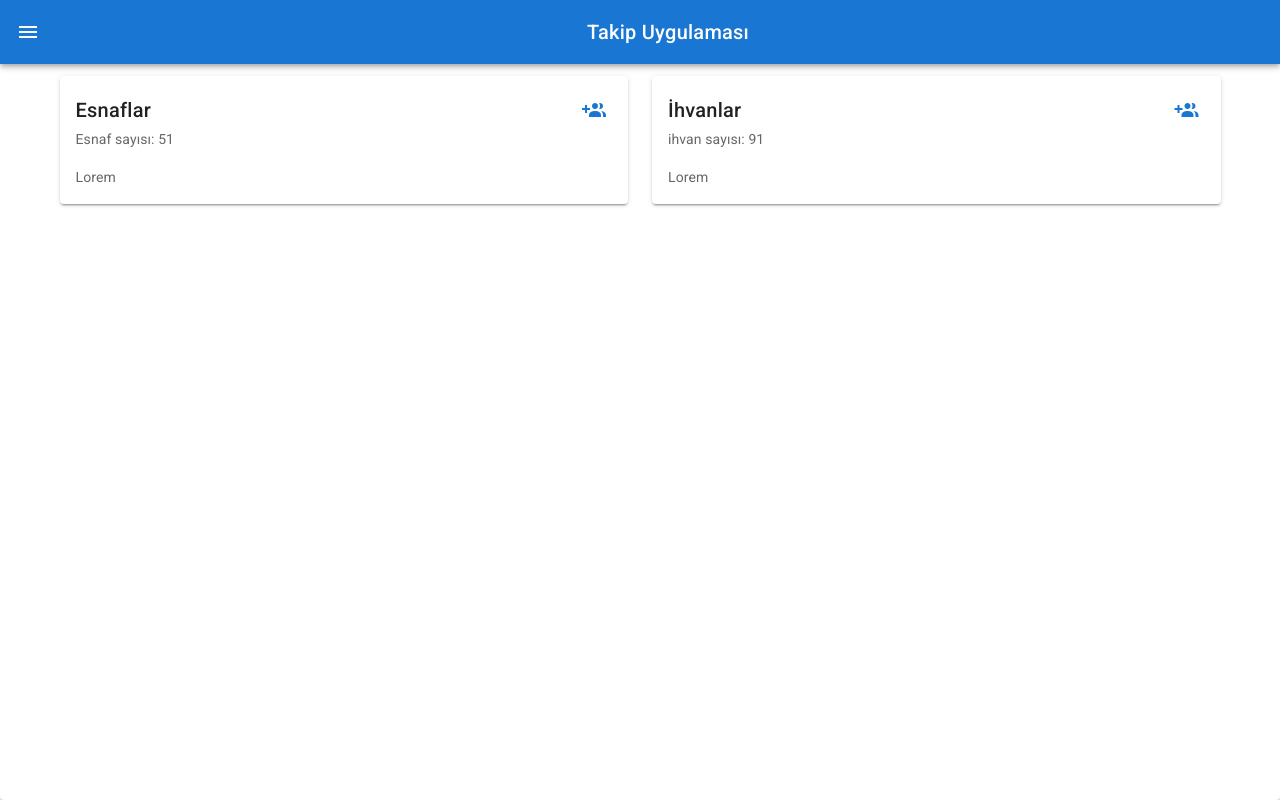
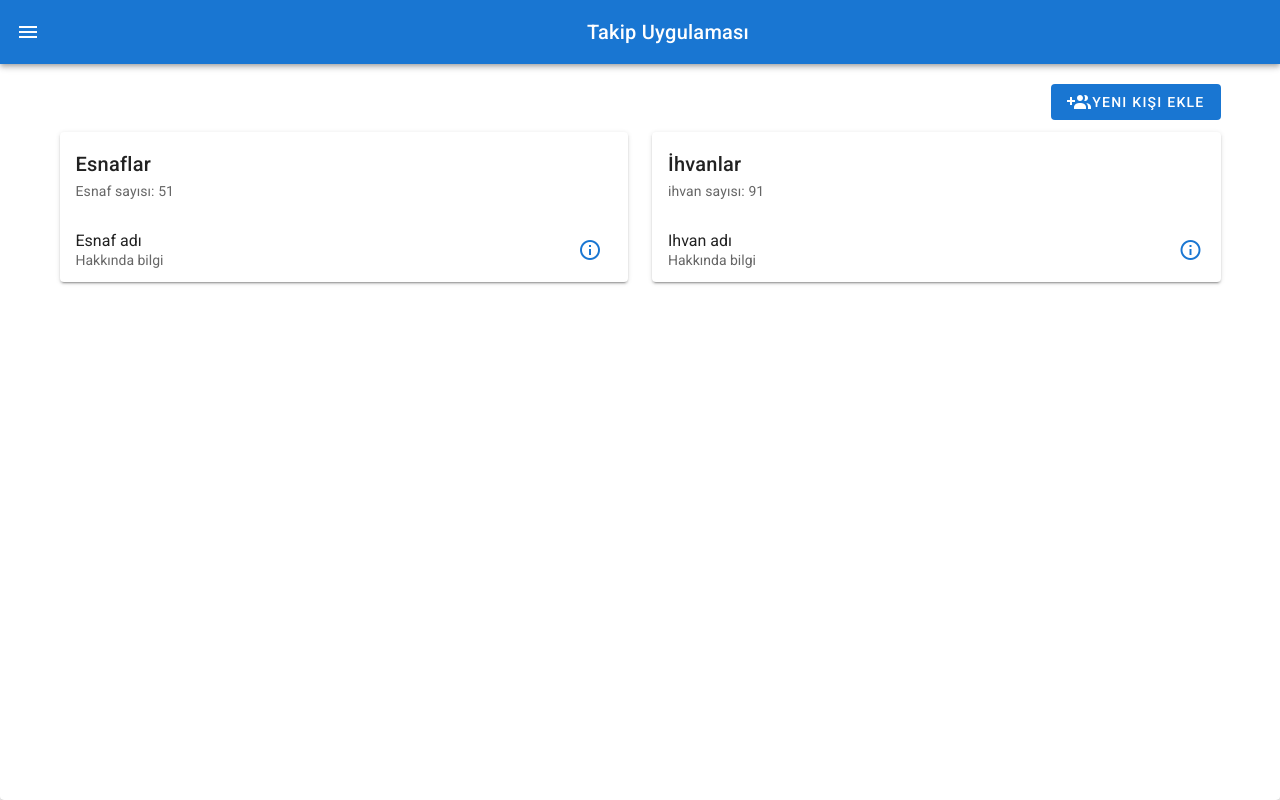
Before and after one commit to akifkadioglu/visit-app-frontend, a Vue app: page /kisiler in a window 1280 px wide. Built offline with nearby package versions, Linux system fonts and the light colour scheme; what vue-apexcharts would draw is missing.

Commit message:
added new functions

```diff
--- a/src/App.vue
+++ b/src/App.vue
@@ -54,4 +54,8 @@ body {
 .scroll {
   overflow-y: scroll;
 }
+.center {
+  display: grid;
+  place-items: center;
+}
 </style>
--- /dev/null
+++ b/src/components/Account/ChangeName.vue
@@ -0,0 +1,18 @@
+<template>
+  <div>
+    <v-card-subtitle> İsim Değiştir </v-card-subtitle>
+    <v-text-field placeholder="Yeni isminizi giriniz" rounded filled />
+    <v-btn color="primary" x-large class="save-button mt-2 mb-5">Kaydet</v-btn>
+  </div>
+</template>
+
+<script>
+export default {};
+</script>
+
+<style scoped>
+.save-button {
+  width: 100%;
+  height: 50px;
+}
+</style>
--- /dev/null
+++ b/src/components/Account/ChangePassword.vue
@@ -0,0 +1,20 @@
+<template>
+  <div>
+    <v-card-subtitle> Şifre Değiştir </v-card-subtitle>
+
+    <v-text-field placeholder="Mevcut Şifreyi giriniz" rounded filled />
+    <v-text-field placeholder="Yeni Şifreyi giriniz" rounded filled />
+    <v-text-field placeholder="Yeni Şifreyi Yeniden giriniz" rounded filled />
+    <v-btn color="primary" x-large class="save-button mt-2 mb-5">Kaydet</v-btn>
+  </div>
+</template>
+
+<script>
+export default {};
+</script>
+
+<style scoped>
+.save-button {
+  width: 100%;
+}
+</style>
--- a/src/components/Home/AddToVisits.vue
+++ b/src/components/Home/AddToVisits.vue
@@ -16,7 +16,7 @@
           <div></div>
         </div>
 
-        <div class="add-visit-form">
+        <div class="center">
           <v-card width="500px" elevation="0">
             <v-card-title class="title-overflow" primary-title>
               {{ user.name }}
@@ -97,10 +97,7 @@ export default {
 </script>
 
 <style scoped>
-.add-visit-form {
-  display: grid;
-  place-items: center;
-}
+
 .title-overflow {
   text-overflow: ellipsis;
   overflow: hidden;
--- /dev/null
+++ b/src/components/People/AddSomeone.vue
@@ -0,0 +1,38 @@
+<template>
+  <div>
+    <v-layout row justify-center>
+      <v-dialog v-model="isDialogOpen" persistent width="600">
+        <v-card>
+          <v-card-title class="headline">Yeni Kişi Ekle</v-card-title>
+          <v-card-text>Bilgiler</v-card-text>
+          <v-card-actions>
+            <v-spacer />
+            <v-btn
+              color="primary"
+              depressed
+              @click.native="$emit('closeDialog')"
+            >
+              Kapat
+            </v-btn>
+          </v-card-actions>
+        </v-card>
+      </v-dialog>
+    </v-layout>
+  </div>
+</template>
+
+<script>
+export default {
+  props: {
+    isDialogOpen: {
+      type: Boolean,
+      default: false,
+    },
+  },
+  data() {
+    return {};
+  },
+};
+</script>
+
+<style></style>
--- /dev/null
+++ b/src/components/People/Information.vue
@@ -0,0 +1,38 @@
+<template>
+  <div>
+    <v-layout row justify-center>
+      <v-dialog v-model="isDialogOpen" persistent width="600">
+        <v-card>
+          <v-card-title class="headline">Kişi adı</v-card-title>
+          <v-card-text>Bilgiler</v-card-text>
+          <v-card-actions>
+            <v-spacer />
+            <v-btn
+              color="primary"
+              depressed
+              @click.native="$emit('closeDialog')"
+            >
+              Kapat
+            </v-btn>
+          </v-card-actions>
+        </v-card>
+      </v-dialog>
+    </v-layout>
+  </div>
+</template>
+
+<script>
+export default {
+  props: {
+    isDialogOpen: {
+      type: Boolean,
+      default: false,
+    },
+  },
+  data() {
+    return {};
+  },
+};
+</script>
+
+<style></style>
--- a/src/views/Account.vue
+++ b/src/views/Account.vue
@@ -1,9 +1,51 @@
 <template>
-  <div>naber</div>
+  <div class="container">
+    <div class="center person-information-page">
+      <v-card class="person-information-card">
+        <v-card-title primary-title> Kullanıcı Adı </v-card-title>
+        <v-card-text>
+          <Transition name="fade" mode="out-in">
+            <ChangeName v-if="isNameChanging" />
+            <ChangePassword v-else />
+          </Transition>
+          <div class="text-end">
+            <v-btn color="primary" icon @click="changeMod">
+              <v-icon v-if="!isNameChanging">mdi-keyboard</v-icon>
+              <v-icon v-else>mdi-shield-key-outline</v-icon>
+            </v-btn>
+          </div>
+        </v-card-text>
+      </v-card>
+    </div>
+  </div>
 </template>
 
 <script>
-export default {};
+import ChangeName from "../components/Account/ChangeName.vue";
+import ChangePassword from "../components/Account/ChangePassword.vue";
+export default {
+  components: {
+    ChangeName,
+    ChangePassword,
+  },
+  data() {
+    return {
+      isNameChanging: true,
+    };
+  },
+  methods: {
+    changeMod() {
+      this.isNameChanging = !this.isNameChanging;
+    },
+  },
+};
 </script>
 
-<style></style>
+<style scoped>
+.person-information-card {
+  width: 600px;
+}
+.person-information-page {
+  height: 85vh;
+}
+</style>
--- a/src/views/People.vue
+++ b/src/views/People.vue
@@ -1,36 +1,101 @@
 <template>
   <div class="container">
     <div class="row">
+      <div class="text-end mt-5">
+        <v-btn color="primary" depressed @click="addSomeone">
+          <v-icon>mdi-account-multiple-plus</v-icon>
+          Yeni kişi ekle
+        </v-btn>
+      </div>
       <div class="col-sm-6">
         <v-card max-height="85vh" class="scroll">
-          <v-card-title primary-title class="navbar">
+          <v-card-title primary-title>
             <div>Esnaflar</div>
-            <v-btn color="primary" icon>
-              <v-icon>mdi-account-multiple-plus</v-icon>
-            </v-btn>
           </v-card-title>
           <v-card-subtitle> Esnaf sayısı: 51</v-card-subtitle>
-          <v-card-text> Lorem </v-card-text>
+          <v-list-item two-line>
+            <v-list-item-content>
+              <v-list-item-title>Esnaf adı</v-list-item-title>
+              <v-list-item-subtitle>Hakkında bilgi</v-list-item-subtitle>
+            </v-list-item-content>
+            <v-card-actions>
+              <v-btn
+                depressed
+                small
+                color="primary"
+                icon
+                @click="selectSomeone"
+              >
+                <v-icon>mdi-information-outline</v-icon>
+              </v-btn>
+            </v-card-actions>
+          </v-list-item>
         </v-card>
       </div>
       <div class="col-sm-6">
         <v-card max-height="85vh" class="scroll">
-          <v-card-title primary-title class="navbar">
+          <v-card-title primary-title>
             <div>İhvanlar</div>
-            <v-btn color="primary" icon>
-              <v-icon>mdi-account-multiple-plus</v-icon>
-            </v-btn>
           </v-card-title>
           <v-card-subtitle> ihvan sayısı: 91 </v-card-subtitle>
-          <v-card-text> Lorem </v-card-text>
+          <v-list-item two-line>
+            <v-list-item-content>
+              <v-list-item-title>Ihvan adı</v-list-item-title>
+              <v-list-item-subtitle>Hakkında bilgi</v-list-item-subtitle>
+            </v-list-item-content>
+            <v-list-item-action>
+              <v-btn
+                depressed
+                small
+                color="primary"
+                icon
+                @click="selectSomeone"
+              >
+                <v-icon>mdi-information-outline</v-icon>
+              </v-btn>
+            </v-list-item-action>
+          </v-list-item>
         </v-card>
       </div>
     </div>
+    <Information
+      :isDialogOpen="isInformationDialogOpen"
+      @closeDialog="closeDialog"
+    />
+    <AddSomeone
+      :isDialogOpen="isAddSomeoneDialogOpen"
+      @closeDialog="closeDialog"
+    />
   </div>
 </template>
 
 <script>
-export default {};
+import AddSomeone from "../components/People/AddSomeone.vue";
+import Information from "../components/People/Information.vue";
+export default {
+  components: {
+    Information,
+    AddSomeone,
+  },
+  data() {
+    return {
+      isInformationDialogOpen: false,
+      isAddSomeoneDialogOpen: false,
+    };
+  },
+  methods: {
+    selectSomeone() {
+      this.isInformationDialogOpen = true;
+    },
+    addSomeone() {
+      this.isAddSomeoneDialogOpen = true;
+    },
+    closeDialog() {
+      this.isAddSomeoneDialogOpen = false;
+      this.isInformationDialogOpen = false;
+    },
+  },
+};
 </script>
 
 <style></style>
--- a/src/views/Personnels.vue
+++ b/src/views/Personnels.vue
@@ -1,5 +1,5 @@
 <template>
-  <div class="container" style="display: grid; place-items: center">
+  <div class="container center">
     <div style="width: 600px">
       <v-card max-height="85vh" class="scroll">
         <v-card-title primary-title class="navbar">
@@ -9,7 +9,12 @@
           </v-btn>
         </v-card-title>
         <v-card-subtitle> personel sayısı: 51</v-card-subtitle>
-        <v-card-text> Lorem </v-card-text>
+        <v-list-item two-line>
+          <v-list-item-content>
+            <v-list-item-title>Personel adı</v-list-item-title>
+            <v-list-item-subtitle>Telefon numarası</v-list-item-subtitle>
+          </v-list-item-content>
+        </v-list-item>
       </v-card>
     </div>
   </div>
--- a/src/views/Visits.vue
+++ b/src/views/Visits.vue
@@ -1,6 +1,6 @@
 <template>
   <div class="container">
-    <div style="display: grid; place-items: center">
+    <div class="center">
       <div class="navbar mt-5" style="width: 500px">
         <input class="" type="date" />
         <span>-</span>
```
